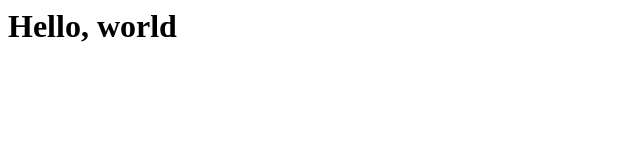
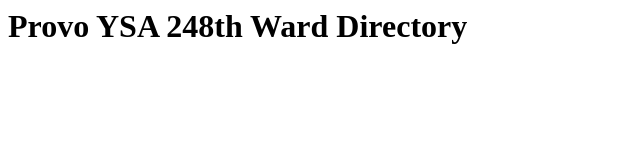
Before and after one commit to bradhilton/ProvoYSA248thWardDirectory, a plain HTML site: page index.html in a window 1280 px wide. Shown: the whole page, without its empty margins (0-640 px from the left). Drawn offline with Linux system fonts and the light colour scheme.

Commit message:
Update index.html

```diff
--- a/index.html
+++ b/index.html
@@ -1 +1,8 @@
-<h1>Hello, world</h1>
+<html>
+  <head>
+    <title>Provo YSA 248th Ward Directory</title>
+  </head>
+  <body>
+    <h1>Provo YSA 248th Ward Directory</h1>
+  </body>
+</html>
```
